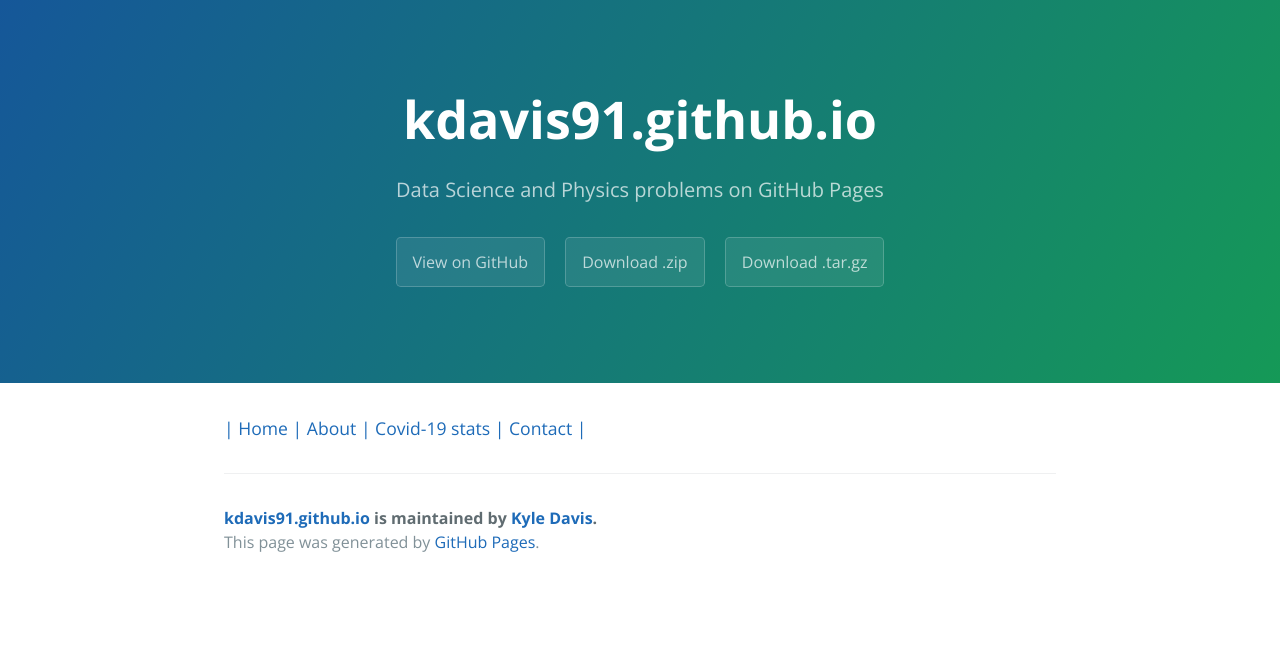
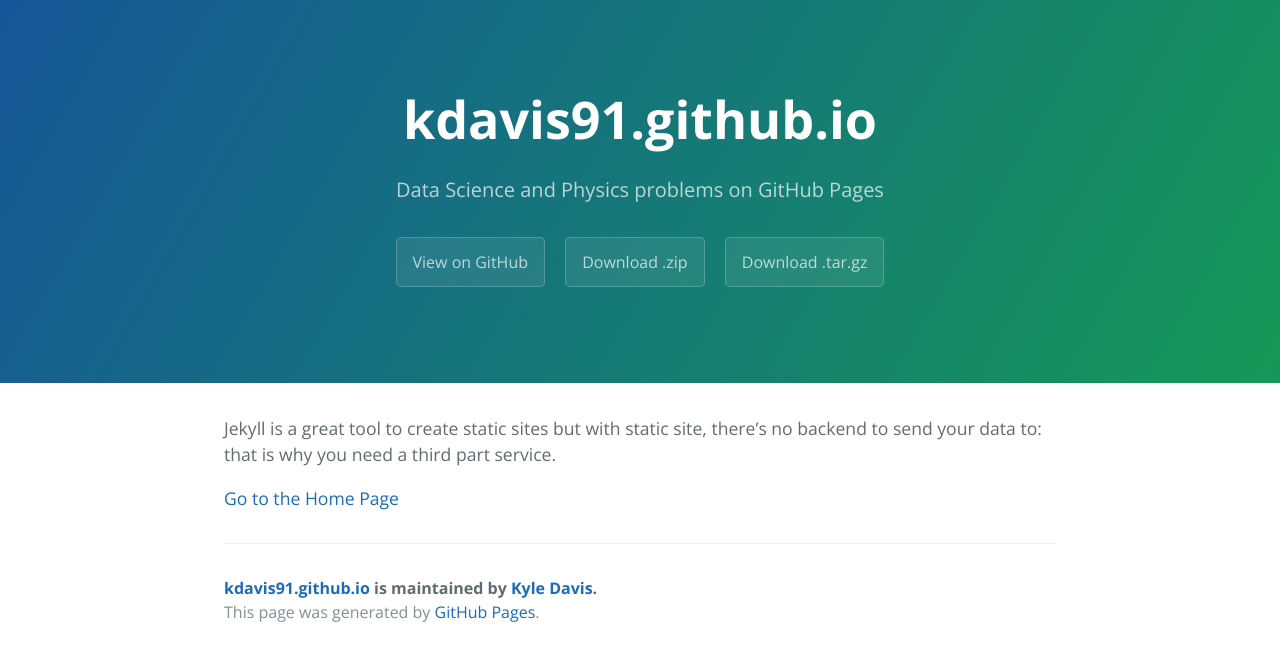
Before and after one commit to kdavis91/kdavis91.github.io, a Jekyll site: the page built from contact.md, in a window 1280 px wide. Shown: the top 661 px of the page. Built offline with Jekyll 4.4.1, drawn with Linux system fonts in a browser that asks for light colours; our own code applies the rules of GitHub Pages for plain Markdown files.

Commit message:
Update contact.md

```diff
--- a/contact.md
+++ b/contact.md
@@ -1,6 +1,11 @@
-<div class="vertical-menu">
-  <a href="index.md" class="active">| Home </a>
-  <a href="About.md">| About </a>
-  <a href="covid-19.md">| Covid-19 stats </a>
-  <a href="contact.md">| Contact |</a>
-</div>
+---
+layout: page
+title: Contact
+tagline: Create a contact form and you are good to go
+ref: contact
+order: 1
+---
+
+Jekyll is a great tool to create static sites but with static site, there's no backend to send your data to: that is why you need a third part service.
+
+[Go to the Home Page]({{ '/' | absolute_url }})
```
